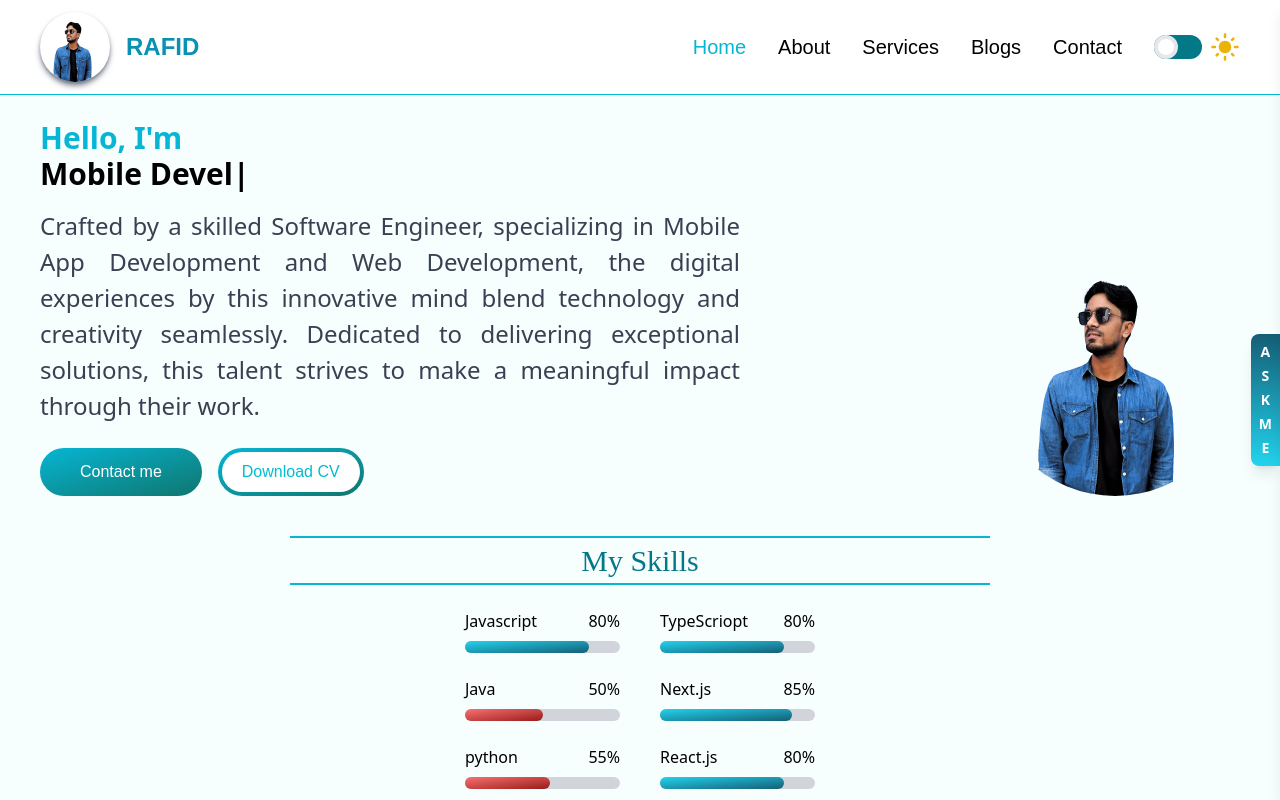
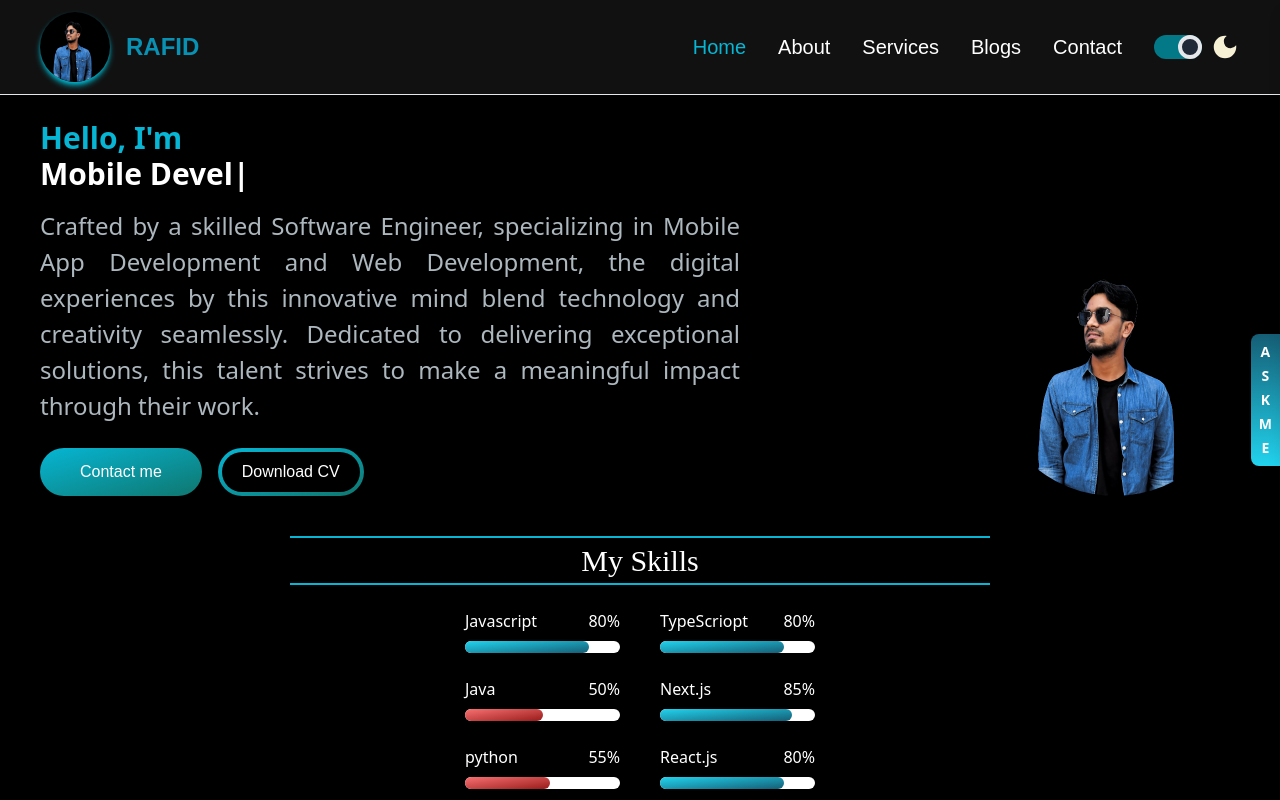
Before and after one commit to Rafidulemon/rafidul-portfolio, a Next.js app: page / in a window 1280 px wide. Shown: the top 800 px of the page. Built offline with nearby package versions, Linux system fonts and the light colour scheme.

Commit message:
theme fixed

```diff
--- a/app/components/blogs/NextAppRouterThemeChangeDescription.tsx
+++ b/app/components/blogs/NextAppRouterThemeChangeDescription.tsx
@@ -45,7 +45,7 @@ export default function RootLayout({
   return (
     <html lang="en">
       <body className="bg-[#f6fefe] dark:bg-black">
-        <ThemeProvider attribute="class" defaultTheme="system" enableSystem>
+        <ThemeProvider  defaultTheme="dark" attribute="class">
               {children}
         </ThemeProvider>
       </body>
@@ -64,6 +64,11 @@ import { MdDarkMode, MdLightMode } from "react-icons/md";
 
 const Header = () => {
 const { resolvedTheme, theme, setTheme } = useTheme();
+const [mounted, setMounted] = useState(false);
+
+  useEffect(() => {
+    setMounted(true);
+  }, []);
 
 return (
     <div className="flex justify-between items-center py-4">
@@ -73,7 +78,15 @@ return (
             setTheme(resolvedTheme === "light" ? "dark" : "light");
         }}
         >
-            {resolvedTheme === "dark" ? <MdLightMode /> : <MdDarkMode />}
+          {mounted && (
+            <div className="text-[30px]">
+                {resolvedTheme === "dark" ? (
+                  <MdDarkMode className="text-[#F6F1D5]" />
+                ) : (
+                  <MdLightMode className="text-yellow-500" />
+                )}
+            </div>
+          )}
         </li>
     </div>
 );
@@ -203,33 +216,6 @@ export default Header;
 
         <div className="flex flex-col gap-2 mb-4">
           <Text
-            text="Update tailwind.config.ts"
-            isBold
-            isPoppins
-            className="text-lg mb-2"
-          />
-          <Text
-            text="Add the following line in your tailwind.config.ts file"
-            isPoppins
-            className="mb-2"
-          />
-
-          <div className="relative bg-gray-800 text-white p-2 md:p-4 rounded-md">
-            <pre className="whitespace-pre-wrap font-fira_code text-[12px] md:text-[14px] md:-mt-8">
-              {tailwindCode}
-            </pre>
-            <button
-              className="absolute top-2 right-2 text-gray-300 hover:text-white"
-              onClick={() => handleCopy(tailwindCode)}
-              aria-label="Copy command"
-            >
-              <MdContentCopy size={20} />
-            </button>
-          </div>
-        </div>
-
-        <div className="flex flex-col gap-2 mb-4">
-          <Text
             text="Wrap up the app with ThemeProvider"
             isBold
             isPoppins
--- a/app/components/navigations/Header.tsx
+++ b/app/components/navigations/Header.tsx
@@ -1,7 +1,7 @@
 "use client";
 
 import Link from "next/link";
-import { useState } from "react";
+import { useEffect, useState } from "react";
 import { IoMenu, IoCloseCircleSharp } from "react-icons/io5";
 import { Text } from "../typography/Text";
 import { usePathname } from "next/navigation";
@@ -21,6 +21,12 @@ const Header = () => {
   const path = usePathname();
   const { resolvedTheme, theme, setTheme } = useTheme();
   const [navbar, setNavbar] = useState(false);
+  const [mounted, setMounted] = useState(false);
+  console.log("Resolved theme:", resolvedTheme);
+
+  useEffect(() => {
+    setMounted(true);
+  }, []);
 
   return (
     <div>
@@ -120,22 +126,31 @@ const Header = () => {
                     className="toggle-label block overflow-hidden h-6 rounded-full bg-gray-300 dark:bg-gray-600 cursor-pointer"
                   ></label>
                 </div>
-
+                {mounted && (
                   <div className="text-[30px]">
-                  {resolvedTheme === "dark" ? <MdDarkMode className="text-[#F6F1D5]"/> : <MdLightMode className="text-yellow-500"/>}
+                    {resolvedTheme === "dark" ? (
+                      <MdDarkMode className="text-[#F6F1D5]" />
+                    ) : (
+                      <MdLightMode className="text-yellow-500" />
+                    )}
                   </div>
+                )}
               </li>
 
               <li
                 className="mt-10 md:hidden flex flex-row items-center justify-center gap-6 cursor-pointer py-4 text-center"
-                onClick={() => {
-                  setTheme(resolvedTheme === "light" ? "dark" : "light");
-                }}
               >
+                {mounted && (
+                  <>
                     <div
                       className={`flex flex-row gap-1 h-full items-center justify-center ${
-                    theme === "dark" ? "text-white" : "text-yellow-500"
+                        resolvedTheme === "dark"
+                          ? "text-white"
+                          : "text-yellow-500"
                       }`}
+                      onClick={() => {
+                        setTheme("light");
+                      }}
                     >
                       <MdLightMode />
                       <Text text="Light" />
@@ -143,12 +158,19 @@ const Header = () => {
 
                     <div
                       className={`flex flex-row gap-1 h-full items-center justify-center ${
-                    theme === "light" ? "text-black" : "text-yellow-500"
+                        resolvedTheme === "light"
+                          ? "text-black"
+                          : "text-yellow-500"
                       }`}
+                      onClick={() => {
+                        setTheme("dark");
+                      }}
                     >
                       <MdDarkMode />
                       <Text text="Dark" />
                     </div>
+                  </>
+                )}
               </li>
             </ul>
           </div>
--- a/app/layout.tsx
+++ b/app/layout.tsx
@@ -22,7 +22,7 @@ export default function RootLayout({
   return (
     <html lang="en">
       <body className="bg-[#f6fefe] dark:bg-black">
-        <ThemeProvider defaultTheme="system" attribute="class">
+        <ThemeProvider defaultTheme="dark" attribute="class">
           <div>
             <div className="fixed top-0 left-0 right-0 z-10">
               <Header />
```
Lines whose indentation alone changed are shown as unchanged.
